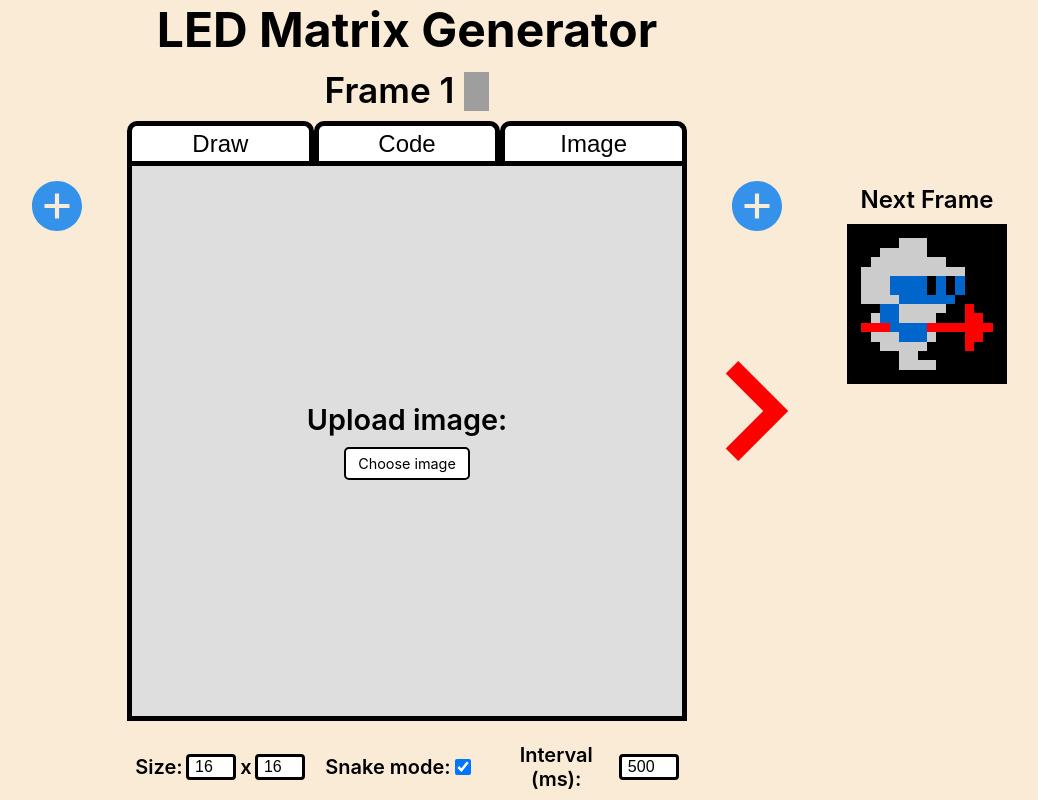
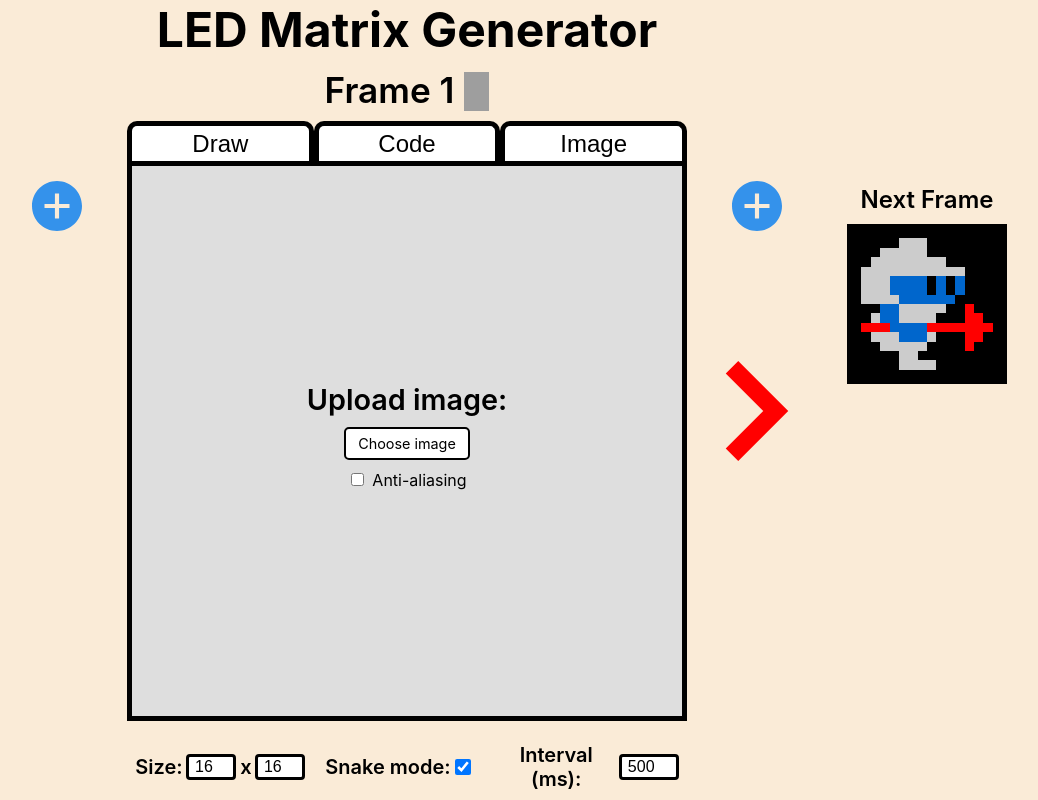
Before and after one commit to HumanRadical/led-matrix-generator, a React (Create React App) app: page / in a window 1280 px wide. Both pictures are taken after a click on the button "Image". Shown: the top 800 px of the page, without its empty margins (233-1271 px from the left). Built offline with nearby package versions, Linux system fonts and the light colour scheme; grey boxes are pictures that could not be loaded.

Commit message:
Add anti-aliasing checkbox

```diff
--- a/src/App.css
+++ b/src/App.css
@@ -104,28 +104,34 @@ body {
 }
 
 .fileUploadContainer label {
+  display: inline-block;
+}
+
+.chooseImage {
   margin: 0;
   border: 2px solid black;
   border-radius: 5px;
   font-size: 0.9rem;
   background-color: white;
-  display: inline-block;
   padding: 6px 12px;
   cursor: pointer;
   transition: all 200ms;
 }
 
-.fileUploadContainer label:hover {
+.chooseImage:hover {
   background-color: rgb(235, 235, 235);
 }
 
-.fileUploadContainer input {
+.chooseImage input {
   display: none;
 }
 
-.uploadedImage {
-  width: 550px;
-  height: 550px;
+.antiAliasing {
+  margin: 10px;
+}
+
+.antiAliasing input {
+  margin-right: 8px;
 }
 
 .framePreviewArea {
--- a/src/components/ImageUpload.js
+++ b/src/components/ImageUpload.js
@@ -1,4 +1,4 @@
-import { useContext } from 'react'
+import { useContext, useState } from 'react'
 import { FramesContext } from '../context/FramesContext'
 
 const ImageUpload = () => {
@@ -12,6 +12,8 @@ const ImageUpload = () => {
         snakeColors
     } = useContext(FramesContext)
 
+    const [antiAliasing, setAntiAliasing] = useState(false)
+
     const renderimage = event => {
         const imageUrl = URL.createObjectURL(event.target.files[0])
         const image = new Image()
@@ -23,7 +25,7 @@ const ImageUpload = () => {
             canvas.height = rows
 
             const context = canvas.getContext('2d')
-            context.imageSmoothingEnabled = false
+            context.imageSmoothingEnabled = antiAliasing
             context.drawImage(event.target, 0, 0, canvas.width, canvas.height)
 
             const pixelData = context.getImageData(0, 0, canvas.width, canvas.height).data
@@ -55,8 +57,16 @@ const ImageUpload = () => {
         <div className='grid imageUpload'>
             <div className='fileUploadContainer'>
                 <h3>Upload image:</h3>
-                <label htmlFor='fileUpload'>Choose image</label>
-                <input type='file' onChange={renderimage} accept='image/jpeg, image/png, image/jpg' id='fileUpload' />
+                <label className='chooseImage'>
+                    Choose image
+                    <input type='file' onChange={renderimage} accept='image/jpeg, image/png, image/jpg' />
+                </label>
+                <div>
+                    <label className='antiAliasing'>
+                        <input type='checkbox' checked={antiAliasing} onChange={() => setAntiAliasing(prevAliasing => !prevAliasing)} />
+                        Anti-aliasing
+                    </label>
+                </div>
             </div>
         </div>
     )
```
